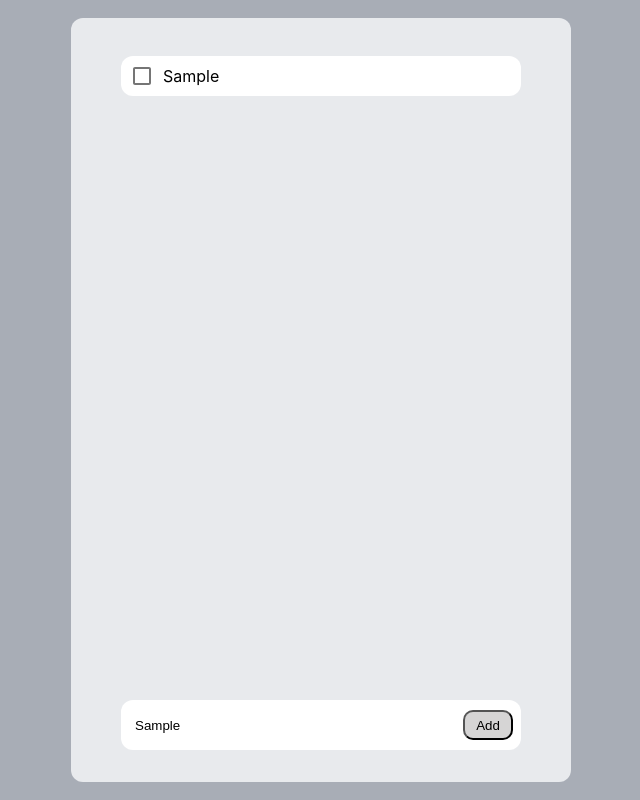
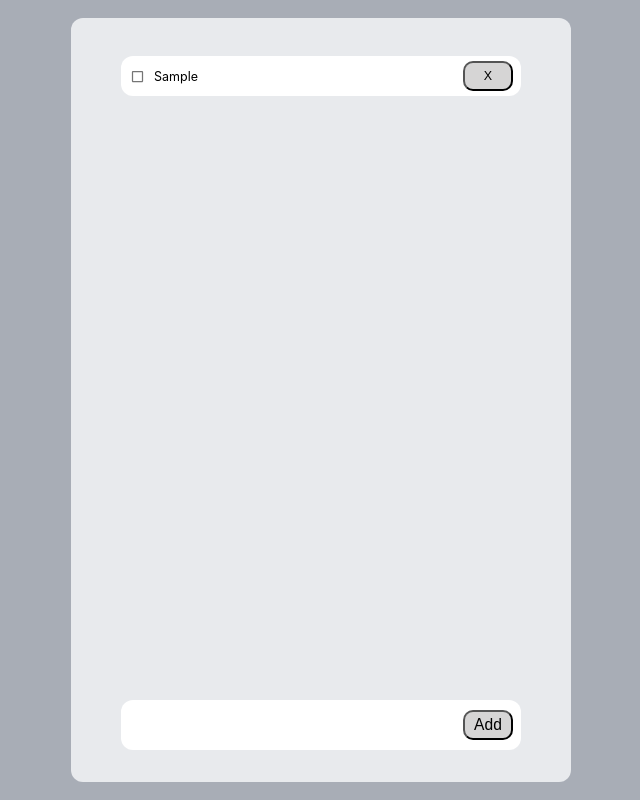
Before and after one commit to mmurr11/Planner-CRUD, a React (Create React App) app in the folder packages/planner/: page / in a window 1280 px wide. Both pictures are taken after typing "Sample" into the empty fields and a click on the button "Add". Shown: the whole page, without its empty margins (319-959 px from the left). Built offline with nearby package versions, Linux system fonts and the light colour scheme.

Commit message:
text area clears, delete todo function

```diff
--- a/packages/planner/src/components/Input.css
+++ b/packages/planner/src/components/Input.css
@@ -6,6 +6,7 @@
     display: flex;
     justify-content: center;
     align-items: center;
+    font-size: 2.5rem;
 }
 
 input{
--- a/packages/planner/src/components/Input.js
+++ b/packages/planner/src/components/Input.js
@@ -9,18 +9,22 @@ const Input = () => {
     const dispatch = useDispatch()
 
     const addTodo = () => {
-        console.log(`adding ${input}`)
+
+        if (input.length < 1) {
+            return
+        }
 
         dispatch(saveTodo({
             item: input,
             done: false,
             id: Date.now()
         }))
+        setInput("")
     }
 
     return (
         <div className='input'>
-            <input type='text' value={input} onChange={e => setInput(e.target.value)}>
+            <input id='textField' type='text' value={input} onChange={e => setInput(e.target.value)}>
 
             </input>
             <button onClick={addTodo}>
--- a/packages/planner/src/components/TodoItem.css
+++ b/packages/planner/src/components/TodoItem.css
@@ -6,6 +6,7 @@
     margin: 6px 4px;
     height: 40px;
     border-radius: 12px;
+    font-size: 2rem;
 }
 
 .todoItem>p{
--- a/packages/planner/src/components/TodoItem.js
+++ b/packages/planner/src/components/TodoItem.js
@@ -2,7 +2,7 @@ import React from 'react'
 import './TodoItem.css'
 import Checkbox from '@material-ui/core/Checkbox'
 import { useDispatch } from 'react-redux'
-import { setCheck } from '../features/todoSlice'
+import { setCheck, deleteTodo } from '../features/todoSlice'
 
 const TodoItem = ({ name, done, id }) => {
 
@@ -12,6 +12,10 @@ const TodoItem = ({ name, done, id }) => {
 
         dispatch(setCheck(id))
 
+    }
+
+    const handleDelete = () => {
+        dispatch(deleteTodo(id))
     }
 
     return (
@@ -25,6 +29,7 @@ const TodoItem = ({ name, done, id }) => {
             />
 
             <p className={done && 'todoItem--done'}>{name}</p>
+            <button onClick={handleDelete}>X</button>
         </div>
     )
 }
--- a/packages/planner/src/features/todoSlice.js
+++ b/packages/planner/src/features/todoSlice.js
@@ -22,12 +22,24 @@ const todoSlice = createSlice({
                     }
                 }
             })
+        },
+
+        deleteTodo: (state, action) => {
+
+            for (let i = state.todoList.length - 1; i >= 0; --i) {
+                if (state.todoList[i].id == action.payload) {
+                    state.todoList.splice(i,1);
+                }
+            }
+
         }
+
 
     }
 });
 
-export const { saveTodo, setCheck } = todoSlice.actions
+
+export const { saveTodo, setCheck, deleteTodo } = todoSlice.actions
 
 export const selectTodoList = state => state.todos.todoList
 
--- a/packages/planner/src/index.css
+++ b/packages/planner/src/index.css
@@ -1,5 +1,6 @@
 *{
   margin: 0;
+  font-size: 62.5%;
 }
 
 body {
```
